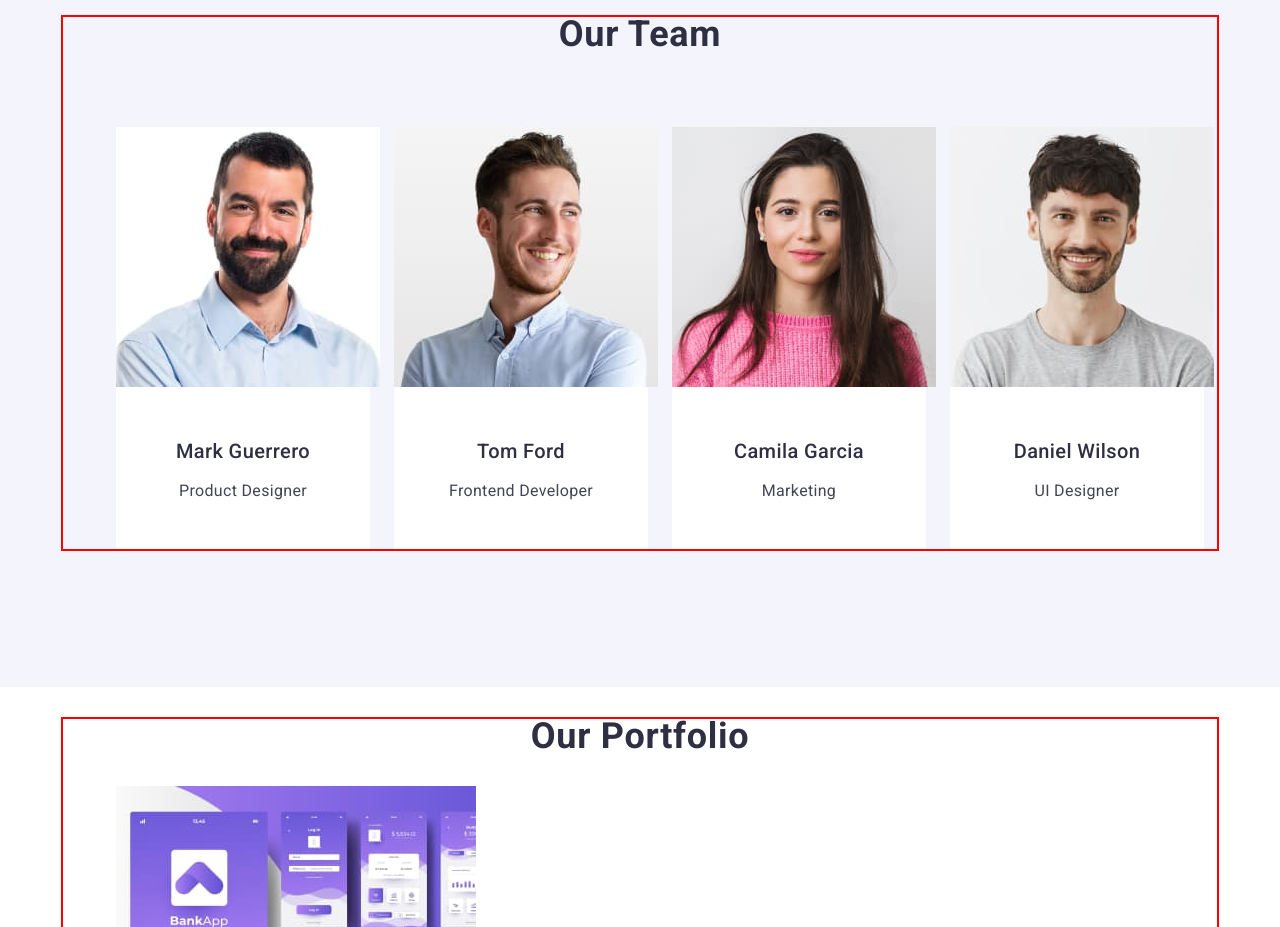
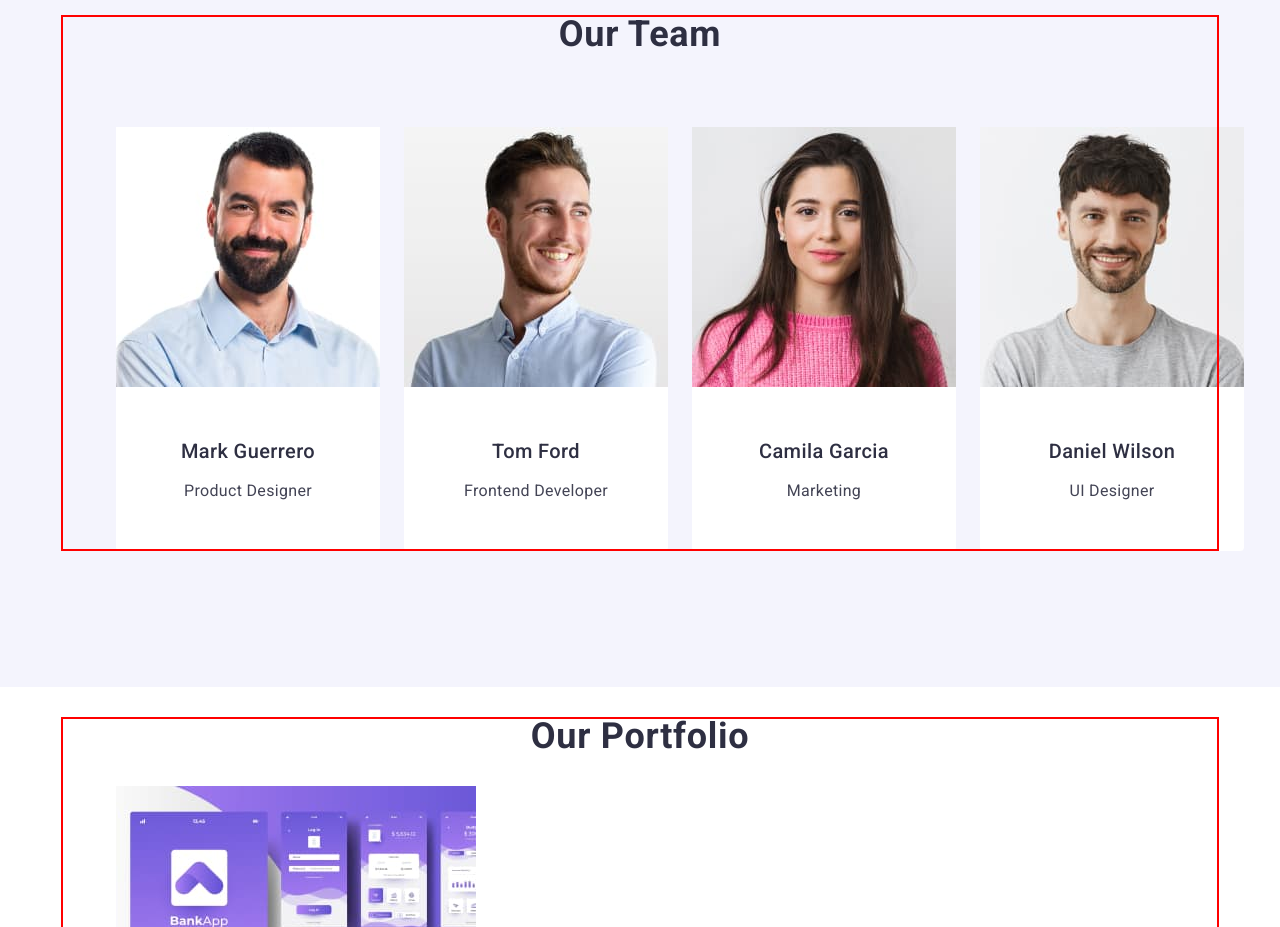
Before and after one commit to muzykanick/goit-markup-hw-03, a plain HTML site: page index.html in a window 1280 px wide. Shown: the part 1340-2267 px from the top of the page. Drawn offline with nearby package versions, Linux system fonts and the light colour scheme.

Commit message:
update 12 section three

```diff
--- a/css/styles.css
+++ b/css/styles.css
@@ -10,6 +10,7 @@ padding-left: 15px;
 padding-right: 15px;
 margin-left: auto;
 margin-right:auto;
+
 
 
 outline: 2px solid red;
@@ -296,6 +297,7 @@ letter-spacing: 0.02em;
 .section-three{
 background: #F4F4FD;
 padding: 120px 0;
+
 }
 
 .our-team-title {
@@ -307,6 +309,7 @@ line-height: 1.11;
 letter-spacing: 0.02em;
 text-transform: capitalize;
 margin-bottom: 72px;
+
 }
 
 .our-team-list{
@@ -315,13 +318,16 @@ background-color: #F4F4FD;
 display: flex;
 
 
+
+
 }
 
 .our-team-list-item {
     background-color: #FFF;
     margin-right: 24px;
-    width: calc((100% - 72px) / 4);
+
     border-radius: 0px 0px 4px 4px;
+    gap: 24px;
 
 }
 
@@ -334,6 +340,7 @@ letter-spacing: 0.02em;
 text-align: center;
 margin-bottom: 8px;
 
+
 }
 
 .name-position{
@@ -345,6 +352,7 @@ font-size: 16px;
 line-height: 1.5;
 letter-spacing: 0.02em;
 text-align: center;
+
 }
 
 /* section 4 */
```
